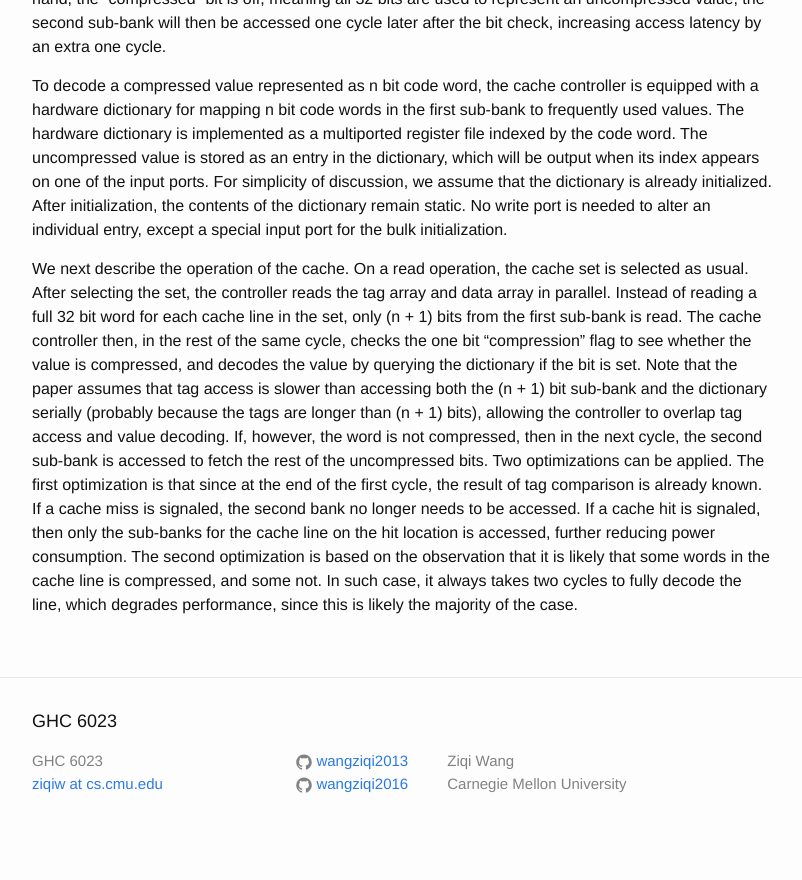
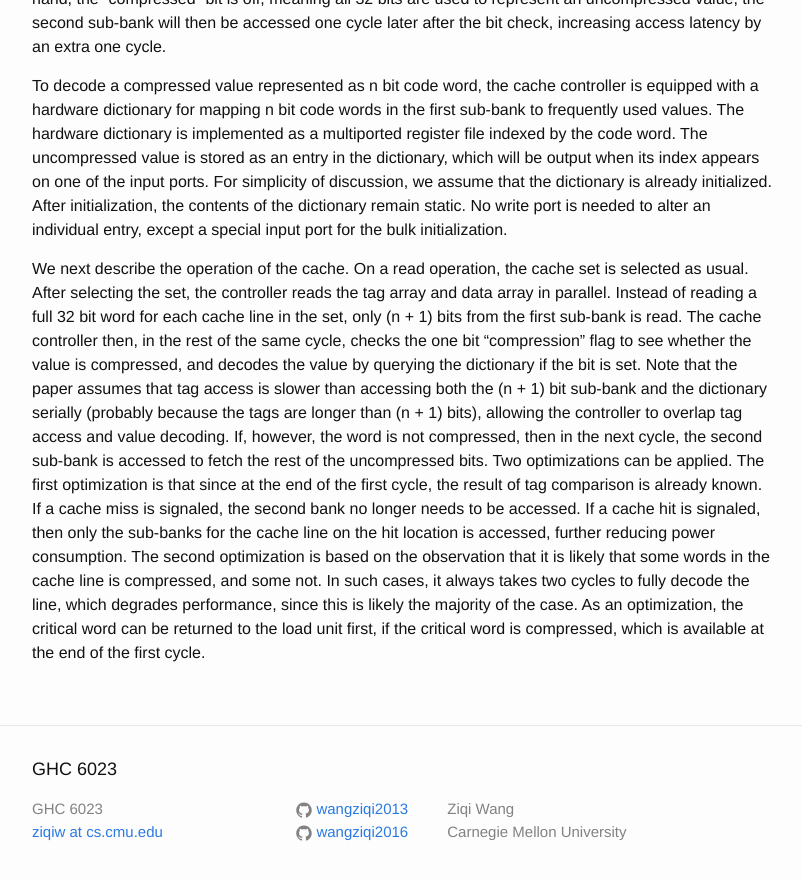
Before and after one commit to wangziqi2013/wangziqi2013.github.io, a Jekyll site: the page built from _posts/2020-06-25-fvc.markdown, in a window 1280 px wide and 900 px high, scrolled down 1000 px. Shown: the top 880 px of the window, without its empty margins (238-1040 px from the left). Built offline with Jekyll 4.4.1, drawn with Linux system fonts in a browser that asks for light colours; before the commit the page ends 1855 px from its top, so only the background shows below that.

Commit message:
Finish optimization

```diff
--- a/_posts/2020-06-25-fvc.markdown
+++ b/_posts/2020-06-25-fvc.markdown
@@ -55,5 +55,6 @@ Two optimizations can be applied. The first optimization is that since at the en
 comparison is already known. If a cache miss is signaled, the second bank no longer needs to be accessed. If a cache hit
 is signaled, then only the sub-banks for the cache line on the hit location is accessed, further reducing power consumption.
 The second optimization is based on the observation that it is likely that some words in the cache line is compressed,
-and some not. In such case, it always takes two cycles to fully decode the line, which degrades performance, since this
-is likely the majority of the case.
+and some not. In such cases, it always takes two cycles to fully decode the line, which degrades performance, since this
+is likely the majority of the case. As an optimization, the critical word can be returned to the load unit first, if the
+critical word is compressed, which is available at the end of the first cycle.
```
